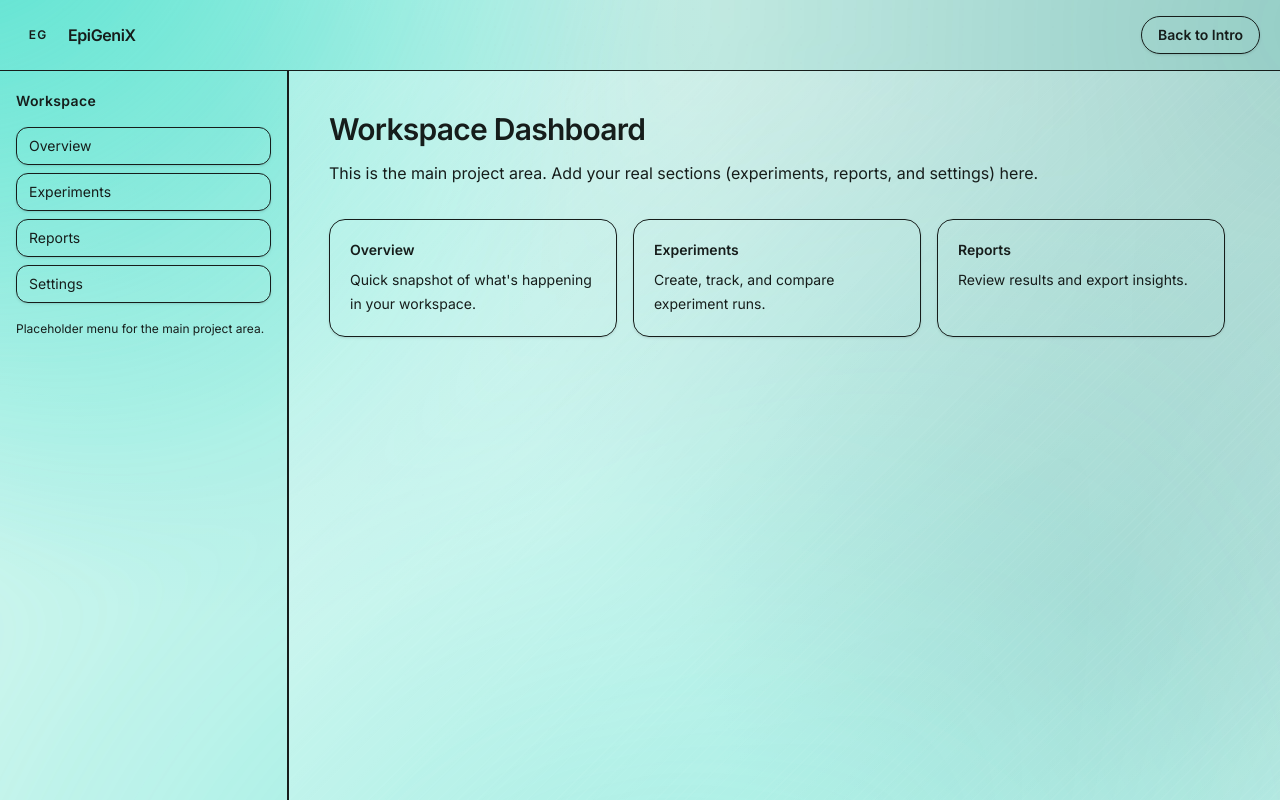
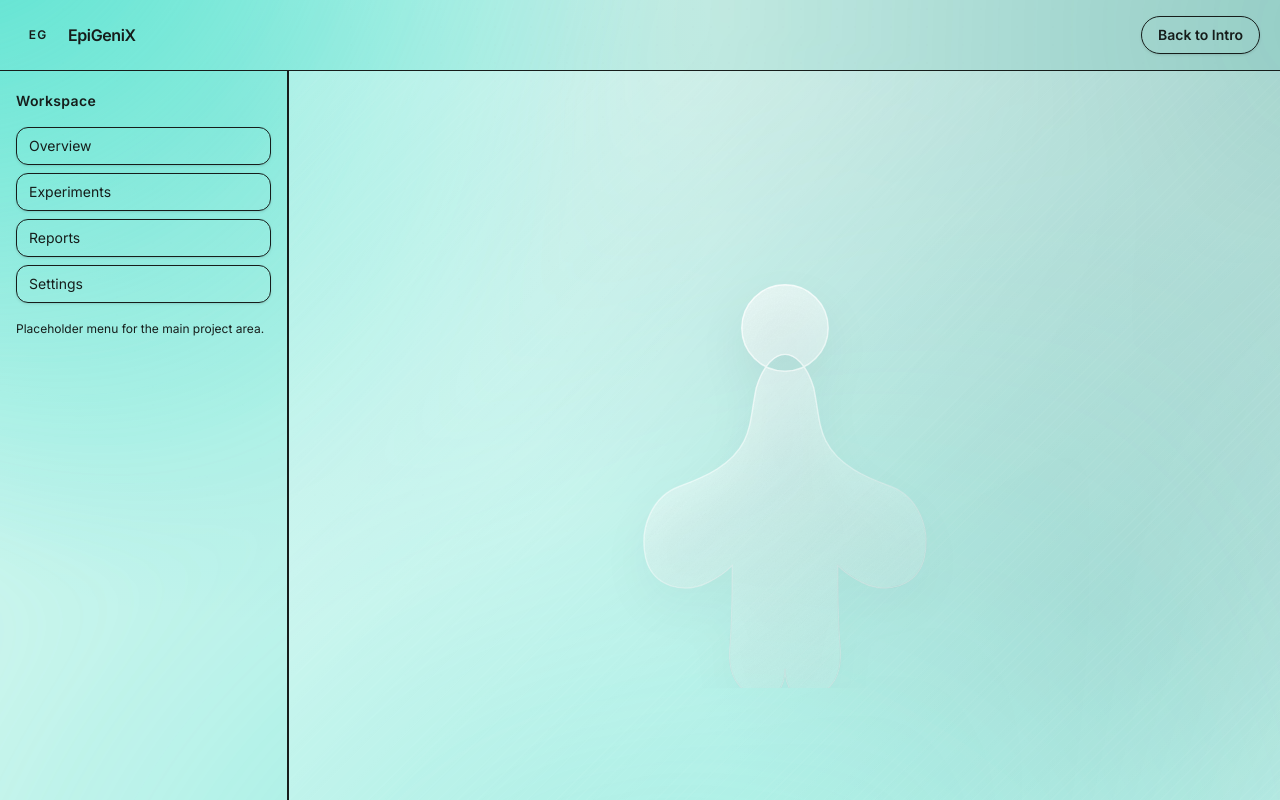
Before and after one commit to hoppercraft/EPIGENIX, a React (Vite) app: page /project in a window 1280 px wide. Both pictures are taken after a click on the button "Go to Main Project". Built offline with nearby package versions, Linux system fonts and the light colour scheme.

Commit message:
random changes

```diff
--- a/src/pages/Project.jsx
+++ b/src/pages/Project.jsx
@@ -9,36 +9,90 @@ function Project({ onBackHome }) {
 			<div className="grid flex-1 md:grid-cols-[18rem_1fr]">
 				<Sidebar />
 
-				<main className="glass-texture relative border-l border-outline-variant/60 bg-surface-lowest/45 p-6 shadow-glass backdrop-blur-glass sm:p-10">
-					<div className="relative z-10 max-w-4xl">
-						<h2 className="font-display text-2xl font-semibold tracking-tight text-ink sm:text-3xl">
-							Workspace Dashboard
-						</h2>
-						<p className="mt-3 text-base leading-7 text-muted">
-							This is the main project area. Add your real sections (experiments, reports, and
-							settings) here.
-						</p>
+				<main className="glass-texture relative flex items-center justify-center border-l border-outline-variant/60 bg-surface-lowest/35 p-6 shadow-glass backdrop-blur-glass sm:p-10">
+					<div className="relative z-10 w-full max-w-3xl">
+						<svg
+							viewBox="0 0 640 420"
+							role="img"
+							aria-label="Glassmorphic human silhouette"
+							className="h-auto w-full"
+						>
+							<defs>
+								<linearGradient id="glassFill" x1="240" y1="92" x2="424" y2="364" gradientUnits="userSpaceOnUse">
+									<stop offset="0" stopColor="rgba(255, 255, 255, 0.66)" />
+									<stop offset="0.55" stopColor="rgba(255, 255, 255, 0.28)" />
+									<stop offset="1" stopColor="rgba(255, 255, 255, 0.14)" />
+								</linearGradient>
 
-						<section className="mt-8 grid gap-4 sm:grid-cols-2 lg:grid-cols-3">
-							{[{
-								title: 'Overview',
-								body: 'Quick snapshot of what\'s happening in your workspace.',
-							}, {
-								title: 'Experiments',
-								body: 'Create, track, and compare experiment runs.',
-							}, {
-								title: 'Reports',
-								body: 'Review results and export insights.',
-							}].map((card) => (
-								<article
-									key={card.title}
-									className="rounded-2xl border border-outline-variant/60 bg-surface-lowest/60 p-5 shadow-sm backdrop-blur-glass"
-								>
-									<h3 className="text-sm font-semibold text-ink">{card.title}</h3>
-									<p className="mt-2 text-sm leading-6 text-muted">{card.body}</p>
-								</article>
-							))}
-						</section>
+								<linearGradient id="glassStroke" x1="260" y1="110" x2="420" y2="360" gradientUnits="userSpaceOnUse">
+									<stop offset="0" stopColor="rgba(255, 255, 255, 0.70)" />
+									<stop offset="0.5" stopColor="rgba(255, 255, 255, 0.18)" />
+									<stop offset="1" stopColor="rgba(15, 23, 42, 0.08)" />
+								</linearGradient>
+
+								<filter id="silShadow" x="0" y="0" width="640" height="420" filterUnits="userSpaceOnUse" colorInterpolationFilters="sRGB">
+									<feDropShadow dx="0" dy="18" stdDeviation="18" floodColor="rgba(15, 23, 42, 0.12)" />
+								</filter>
+
+								<filter id="frostNoise" x="0" y="0" width="640" height="420" filterUnits="userSpaceOnUse" colorInterpolationFilters="sRGB">
+									<feTurbulence type="fractalNoise" baseFrequency="0.9" numOctaves="2" seed="7" result="noise" />
+									<feColorMatrix
+										in="noise"
+										type="matrix"
+										values="
+											0 0 0 0 0
+											0 0 0 0 0
+											0 0 0 0 0
+											0 0 0 0.18 0
+										"
+										result="noiseAlpha"
+									/>
+									<feComposite in="noiseAlpha" in2="SourceGraphic" operator="in" />
+								</filter>
+
+								<path
+									id="humanSilhouette"
+									d="
+										M320 84
+										a36 36 0 1 1 0 72
+										a36 36 0 1 1 0 -72
+										Z
+										M296 170
+										C292 190 292 202 286 214
+										C276 234 254 244 232 252
+										C210 260 198 286 204 312
+										C210 336 236 342 256 332
+										C264 328 270 324 276 318
+										C276 338 276 362 274 386
+										C272 408 280 424 300 428
+										C312 430 320 420 320 404
+										C320 420 328 430 340 428
+										C360 424 368 408 366 386
+										C364 362 364 338 364 318
+										C370 324 376 328 384 332
+										C404 342 430 336 436 312
+										C442 286 430 260 408 252
+										C386 244 364 234 354 214
+										C348 202 348 190 344 170
+										C338 150 328 142 320 142
+										C312 142 302 150 296 170
+										Z
+									"
+								/>
+
+								<mask id="humanMask">
+									<use href="#humanSilhouette" fill="white" />
+								</mask>
+							</defs>
+
+							<g filter="url(#silShadow)">
+								<use href="#humanSilhouette" fill="url(#glassFill)" stroke="url(#glassStroke)" strokeWidth="1.2" />
+								<g mask="url(#humanMask)" opacity="0.55">
+									<rect x="0" y="0" width="640" height="420" filter="url(#frostNoise)" fill="rgba(255, 255, 255, 0.16)" />
+								</g>
+								<use href="#humanSilhouette" fill="none" stroke="rgba(255, 255, 255, 0.32)" strokeWidth="1" />
+							</g>
+						</svg>
 					</div>
 				</main>
 			</div>
```
